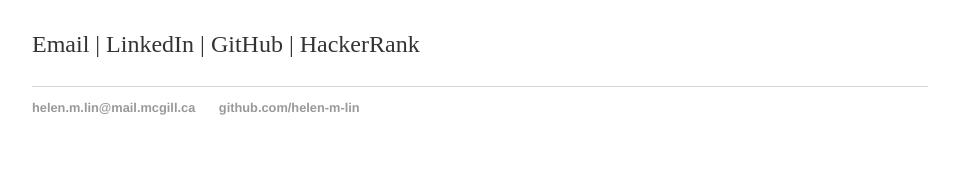
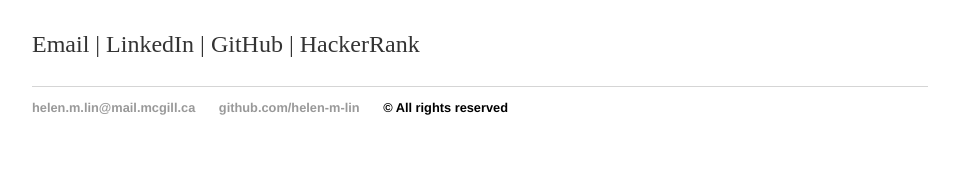
Before and after one commit to helen-m-lin/helenlincodes, a Jekyll site: the page built from index.md, in a window 1280 px wide. Shown: the part 1066-1238 px from the top of the page, without its empty margins (160-1119 px from the left). Built offline with Jekyll 4.4.1, drawn with Linux system fonts in a browser that asks for light colours; our own code applies the rules of GitHub Pages for plain Markdown files.

Commit message:
Update default.html

```diff
--- a/_layouts/default.html
+++ b/_layouts/default.html
@@ -23,7 +23,8 @@
 			<footer>
 	    		<ul>
 	        		<li><a href="mailto:helen.m.lin@mail.mcgill.ca">helen.m.lin@mail.mcgill.ca</a></li>
-        		  <li><a href="https://github.com/helen-m-lin">github.com/helen-m-lin</a></li>
+        		  	<li><a href="https://github.com/helen-m-lin">github.com/helen-m-lin</a></li>
+				<li>&copy All rights reserved</li>
 				</ul>
 			</footer>
 		</body>
```
